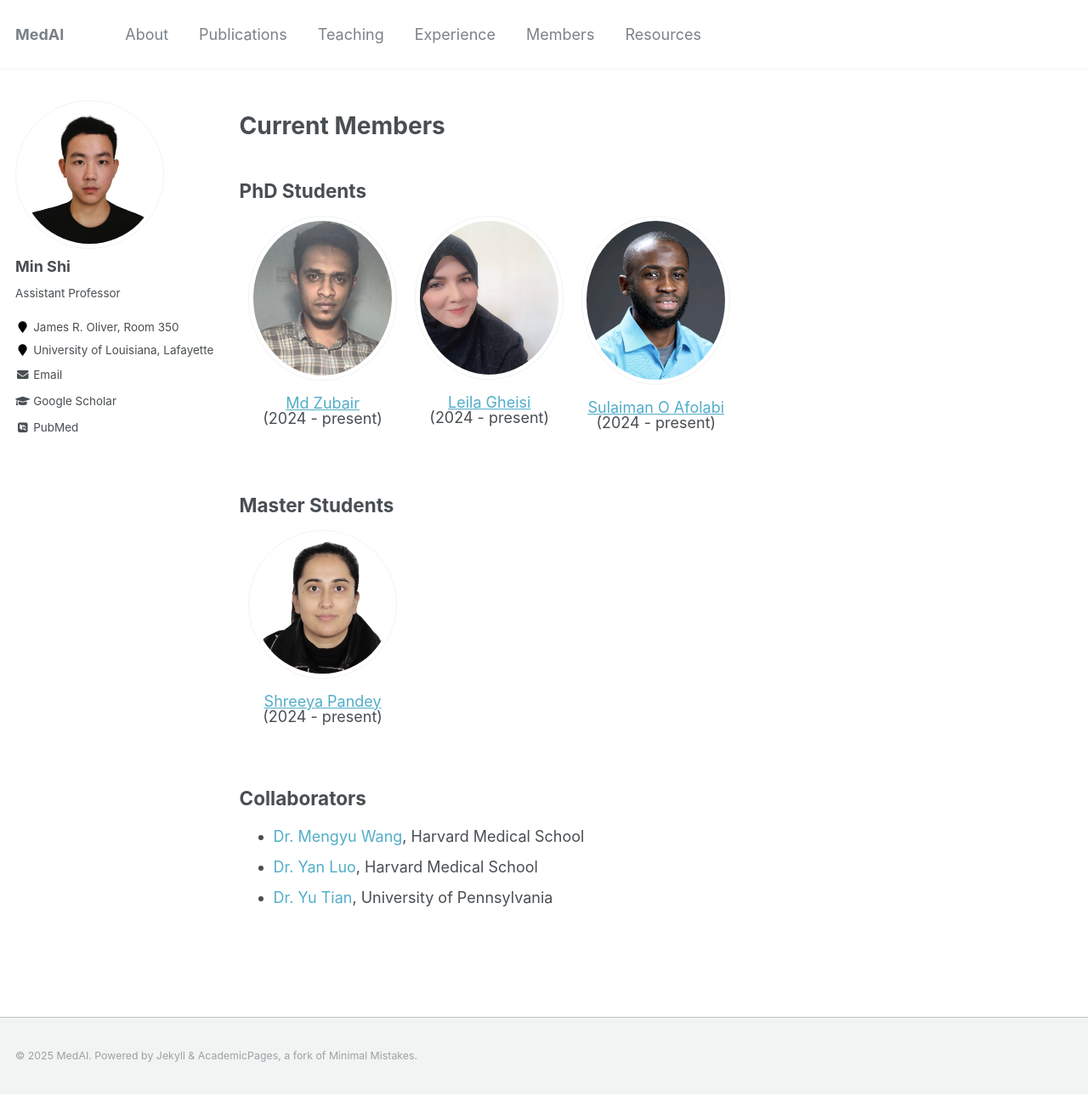
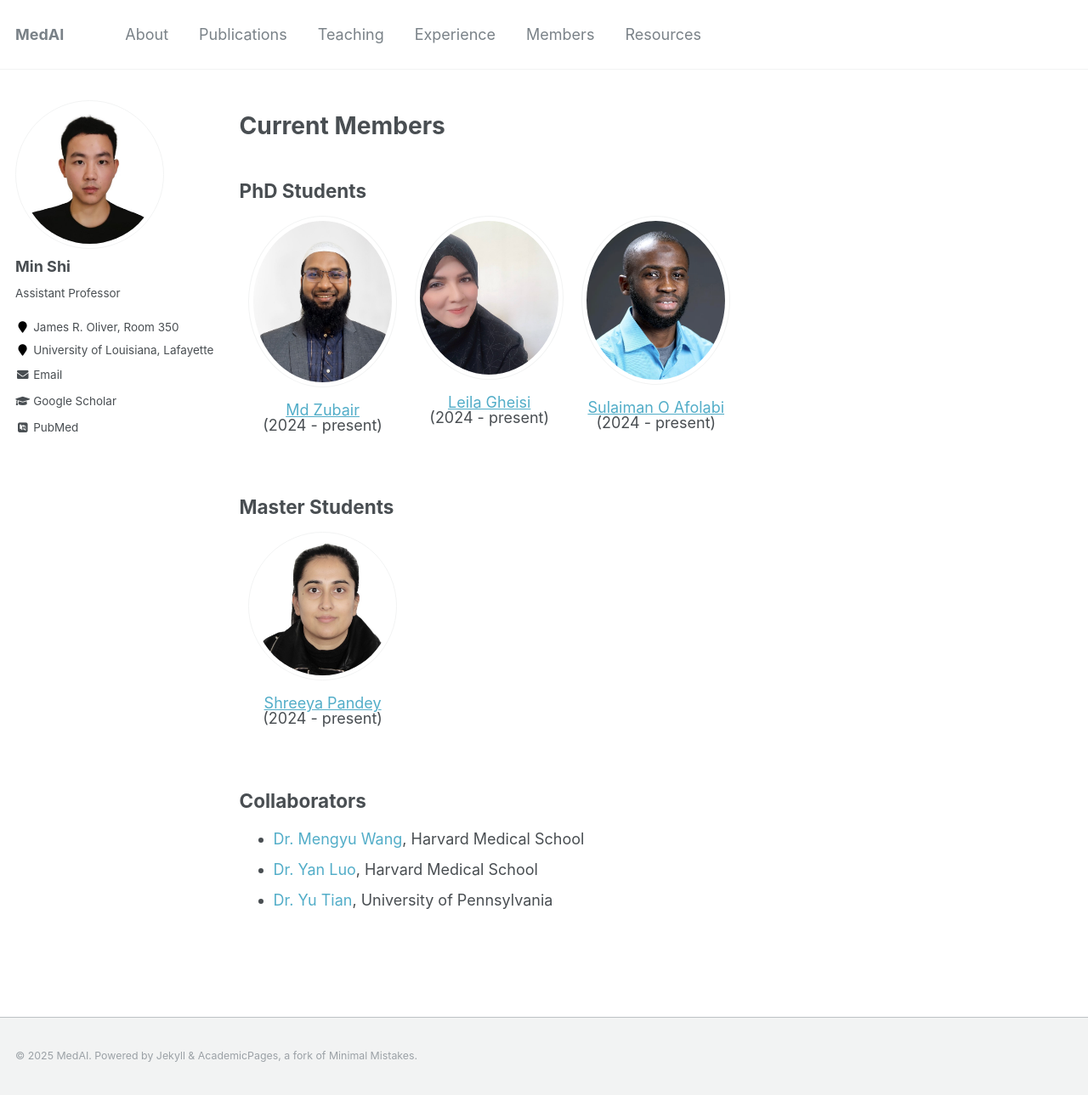
Before and after one commit to shiminxst/shiminxst.github.io, a Jekyll site: the page built from _pages/lab.md, in a window 1280 px wide and 1289 px high. Shown: the whole window at 85% size. Built offline with Jekyll 4.4.1, drawn with Linux system fonts in a browser that asks for light colours; some web fonts are replaced.

Commit message:
Update lab.md

```diff
--- a/_pages/lab.md
+++ b/_pages/lab.md
@@ -16,7 +16,7 @@ Current Members
     <div class="column">
       <center>
       <div class="author__avatar">
-            <img src="/images/img/students/nasimul.jpg" class="author__avatar" alt="Nasimul Hasan">
+            <img src="/images/img/students/zubair.png" class="author__avatar" alt="Md Zubair">
       </div>
       <div class="author__content">
             <p><a href = "https://zubair063.github.io/" target="_blank">Md Zubair</a><br/>(2024 - present)</p>
```
